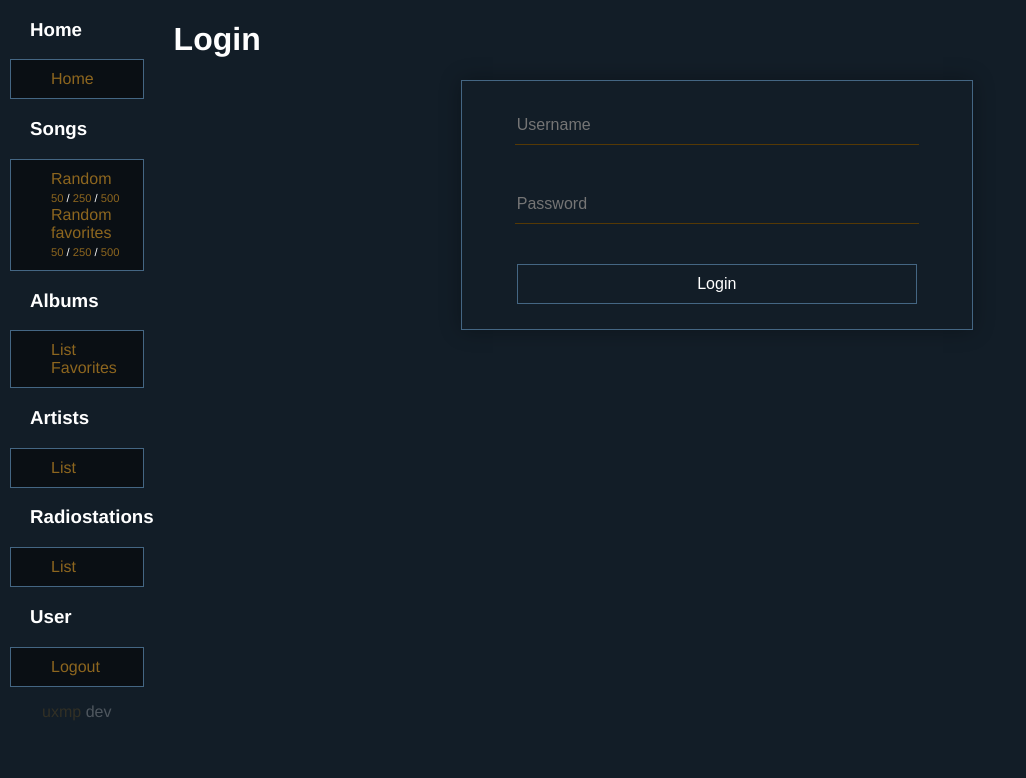
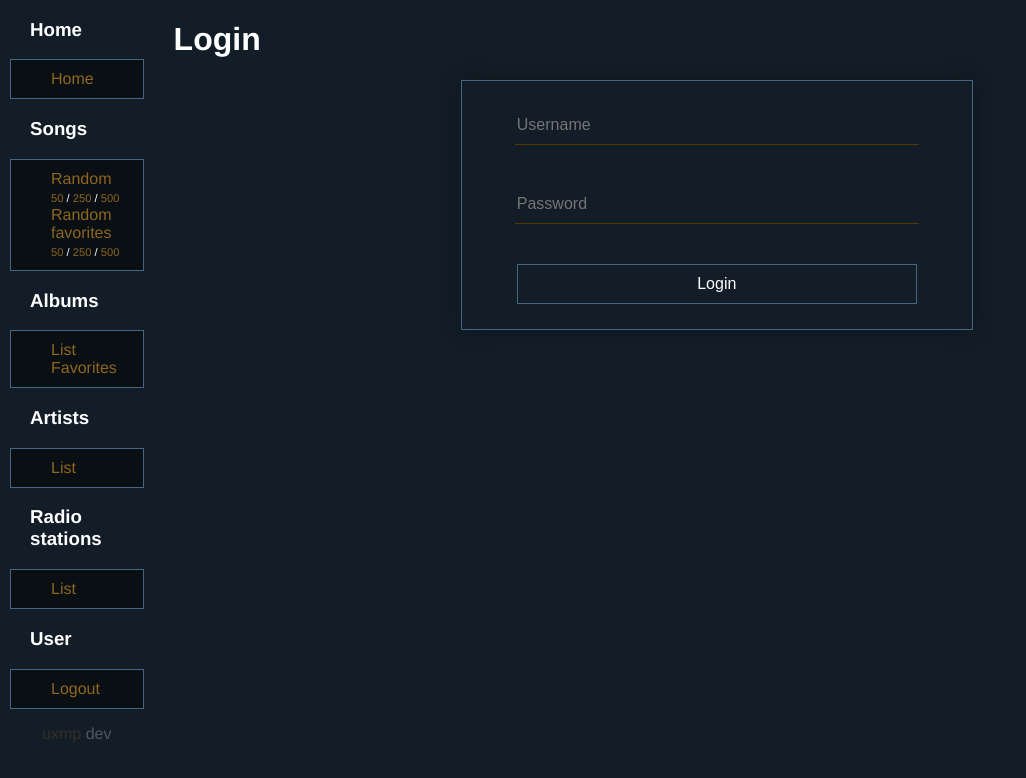
Before and after one commit to uxmp/ui, a Vue app: page /login in a window 1280 px wide. Shown: the top 778 px of the page, without its empty margins (0-1026 px from the left). Built offline with nearby package versions, Linux system fonts and the light colour scheme.

Commit message:
[Sidebar] Rename radiostations

```diff
--- a/src/components/Navigation/Sidebar.vue
+++ b/src/components/Navigation/Sidebar.vue
@@ -45,7 +45,7 @@
     </li>
   </ul>
 
-  <h3>Radiostations</h3>
+  <h3>Radio stations</h3>
   <ul>
     <li>
       <router-link to="/radiostations">List</router-link>
```
